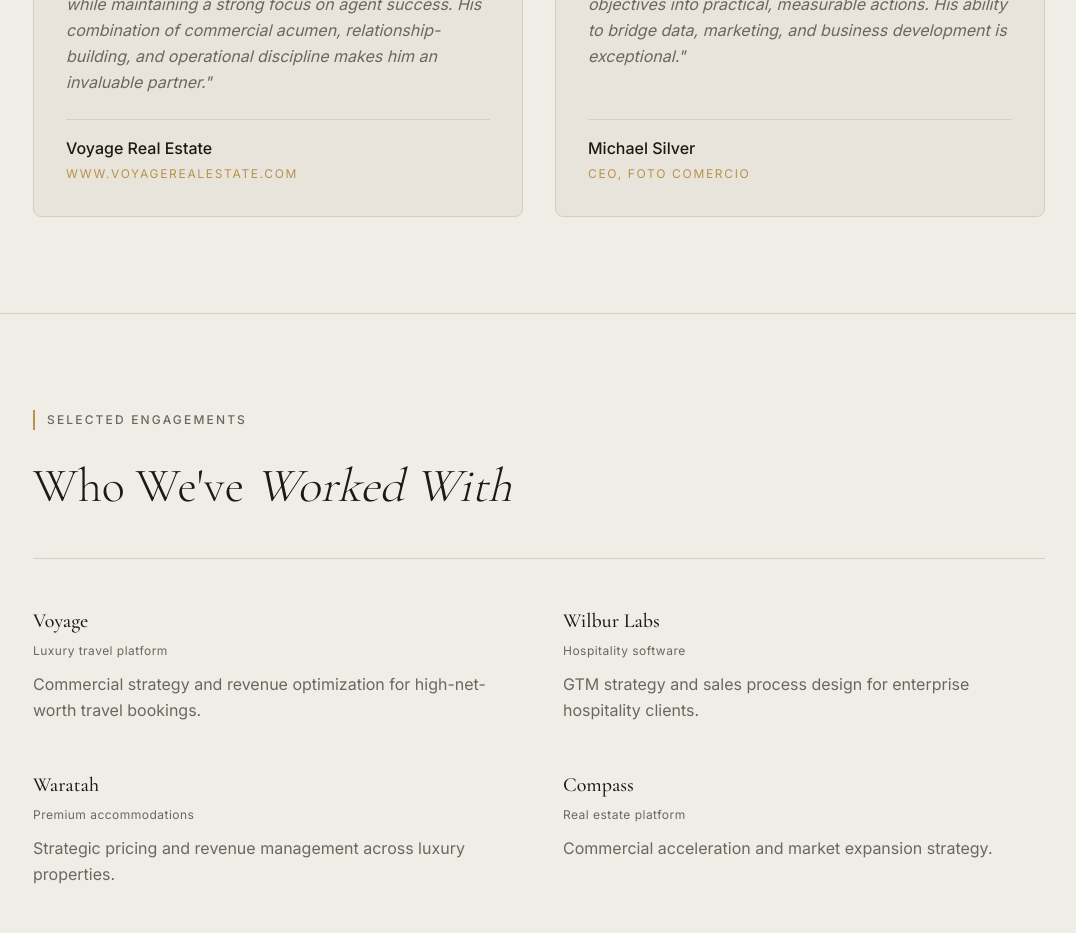
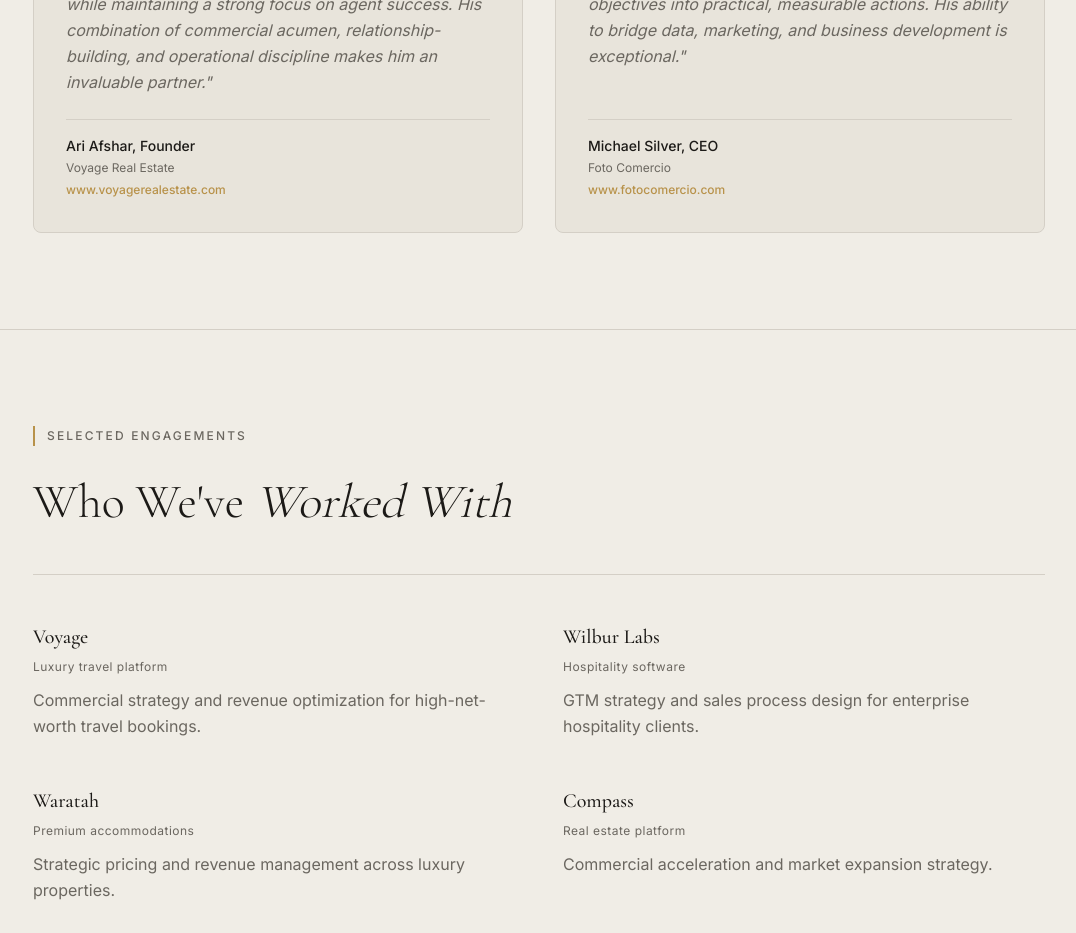
Before and after one commit to letsnavigatebmw/aperture-hospitality, a Next.js app: page / in a window 1280 px wide. Shown: the part 2960-3893 px from the top of the page, without its empty margins (101-1177 px from the left). Built offline with nearby package versions, Linux system fonts and the light colour scheme.

Commit message:
Update testimonial structure: Add name, position, company, and website links (3 lines)

```diff
--- a/components/Testimonials.tsx
+++ b/components/Testimonials.tsx
@@ -2,14 +2,18 @@ export default function Testimonials() {
   const testimonials = [
     {
       quote: 'Brandon has a unique ability to connect strategy with execution. During our growth initiatives, he consistently identified opportunities others missed, built alignment across teams, and helped us accelerate expansion while maintaining a strong focus on agent success. His combination of commercial acumen, relationship-building, and operational discipline makes him an invaluable partner.',
-      author: 'Voyage Real Estate',
-      title: 'www.voyagerealestate.com',
+      name: 'Ari Afshar',
+      position: 'Founder',
+      company: 'Voyage Real Estate',
+      website: 'www.voyagerealestate.com',
       link: 'https://www.voyagerealestate.com',
     },
     {
       quote: 'Working with Brandon felt like having a true strategic partner rather than an outside advisor. He quickly understood our business, challenged our assumptions in the right ways, and helped translate complex growth objectives into practical, measurable actions. His ability to bridge data, marketing, and business development is exceptional.',
-      author: 'Michael Silver',
-      title: 'CEO, Foto Comercio',
+      name: 'Michael Silver',
+      position: 'CEO',
+      company: 'Foto Comercio',
+      website: 'www.fotocomercio.com',
       link: 'https://www.fotocomercio.com/',
     },
   ]
@@ -43,18 +47,17 @@ export default function Testimonials() {
 
                 {/* Author */}
                 <div className="pt-4 border-t border-rule space-y-1 flex-shrink-0">
-                  <p className="font-medium text-ink">
-                    {testimonial.author}
+                  <p className="font-medium text-ink text-sm">
+                    {testimonial.name}, {testimonial.position}
+                  </p>
+                  <p className="text-xs text-muted">
+                    {testimonial.company}
                   </p>
                   {testimonial.link ? (
-                    <a href={testimonial.link} target="_blank" rel="noopener noreferrer" className="text-xs tracking-wide uppercase text-brass hover:text-brass-dim transition-colors inline-block">
-                      {testimonial.title}
+                    <a href={testimonial.link} target="_blank" rel="noopener noreferrer" className="text-xs text-brass hover:text-brass-dim transition-colors inline-block font-medium">
+                      {testimonial.website}
                     </a>
-                  ) : (
-                    <p className="text-xs tracking-wide uppercase text-muted">
-                      {testimonial.title}
-                    </p>
-                  )}
+                  ) : null}
                 </div>
               </div>
             ))}
```
